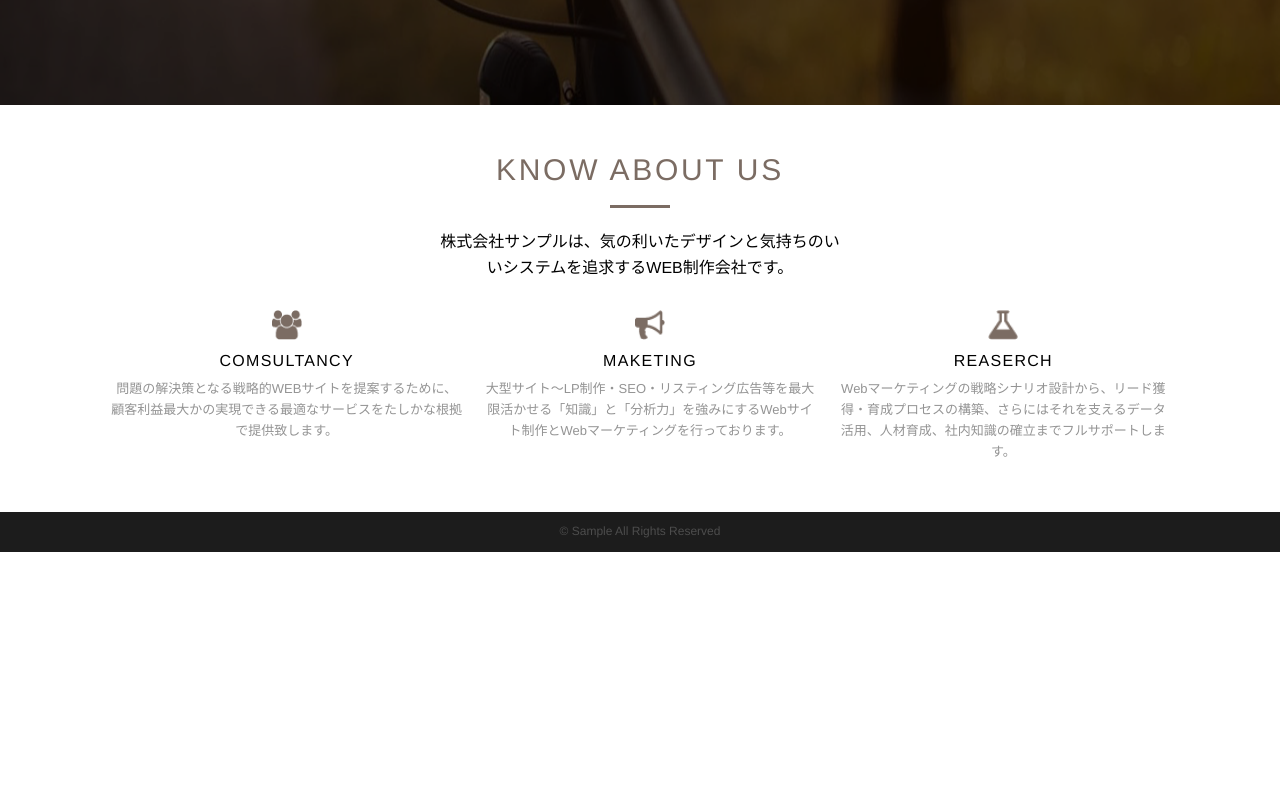
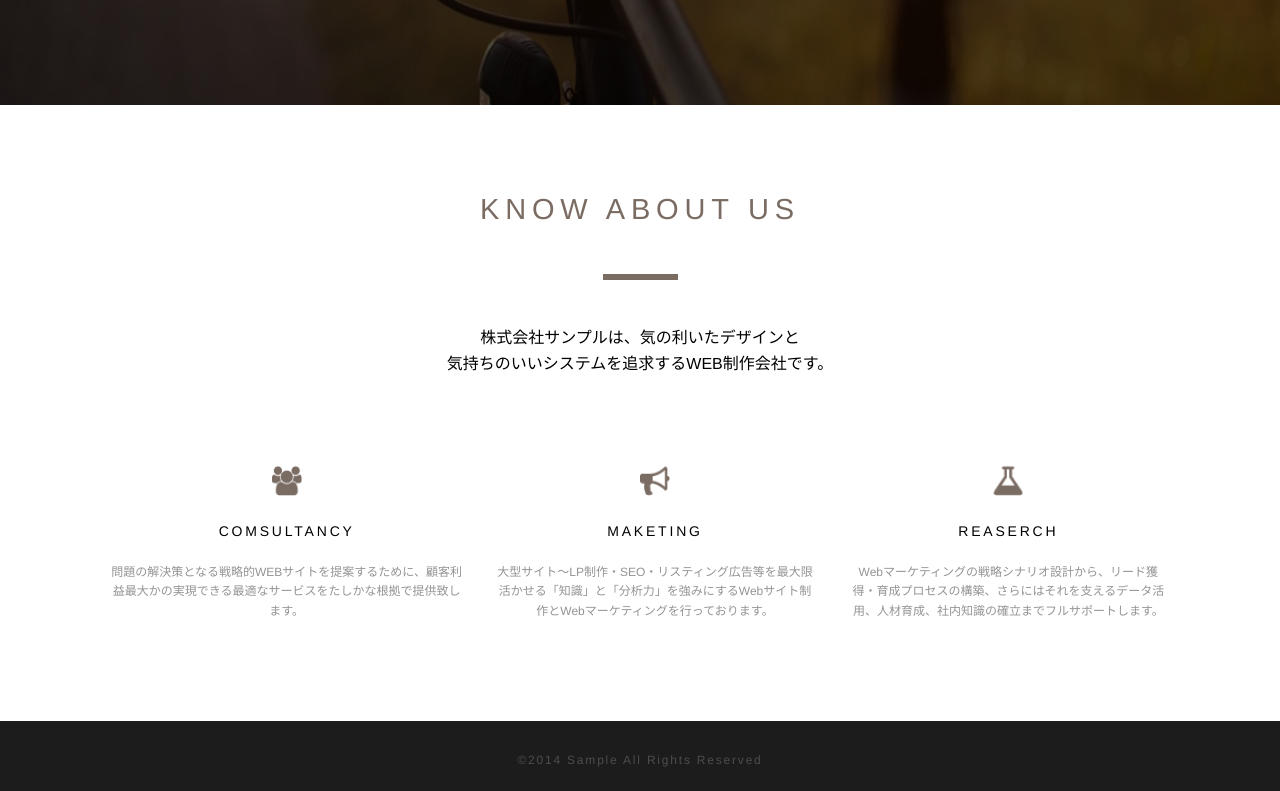
Before and after one commit to bra-kodairakenya/Responsive-design02, a plain HTML site: page index.html in a window 1280 px wide. Shown: the part 665-1456 px from the top of the page. Before the commit the page ends 1217 px from the top, so only its background shows below. Drawn offline with nearby package versions, Linux system fonts and the light colour scheme.

Commit message:
pc design fix

```diff
--- a/_pc.scss
+++ b/_pc.scss
@@ -106,24 +106,24 @@
   width: 100%;
   height: auto;
   .aboutInner {
-    width: 400px;
-    margin: 0 auto 30px auto;
+    width: 430px;
+    margin: 0 auto 90px auto;
     text-align: center;
     .aboutTitle {
-      padding-bottom: 20px;
-      font-size: 30px;
+      padding-bottom: 50px;
+      font-size: 29px;
       color: #7b6c63;
-      font-weight: 400;
-      letter-spacing: 0.09em;
+      font-weight: 500;
+      letter-spacing: 0.2em;
     }
     .aboutTitleUnderLine {
       display: block;
-      width: 60px;
-      height: 1px;
+      width: 75px;
+      height: 0;
       margin: 0 auto;
-      padding-bottom: 20px;
+      padding-bottom: 45px;
       border: 0;
-      border-top: 3px solid #7b6c63;
+      border-top: 6px solid #7b6c63;
     }
     .aboutText {
       color: #000;
@@ -140,18 +140,19 @@
     display: table-cell;
     vertical-align: top;
     text-align: center;
-    padding-left: 20px;
+    padding-left: 30px;
     .businessInnerImg {
       width: 30px;
       height: 30px;
     }
     .businessInnerTitle {
-      padding: 10px 0;
-      font-weight: 300;
-      letter-spacing: 0.08em;
+      padding: 25px 0;
+      font-size: 14px;
+      font-weight: 400;
+      letter-spacing: 0.2em;
     }
     .businessInnerText {
-      font-size: 13px;
+      font-size: 12px;
       color: #949494;
       line-height: 1.6em;
     }
@@ -166,6 +167,7 @@
   text-align: center;
   .smallFont {
     font-size: 12px;
+    letter-spacing: 0.15em;
     color: #4d4d4d;
   }
 }
--- a/index.html
+++ b/index.html
@@ -56,7 +56,7 @@
           <div class="aboutInner">
             <h2 class="aboutTitle">KNOW ABOUT US</h2>
             <hr class="aboutTitleUnderLine">
-            <p class="aboutText">株式会社サンプルは、気の利いたデザインと気持ちのいいシステムを追求するWEB制作会社です。</p>
+            <p class="aboutText">株式会社サンプルは、気の利いたデザインと<br>気持ちのいいシステムを追求するWEB制作会社です。</p>
           </div><!-- aboutText -->
           <div class="business">
             <section class="businessInner">
@@ -81,7 +81,7 @@
 
     <footer id="footer">
       <div class="footerInner">
-        <p class="copyright"><small class="smallFont">&copy; Sample All Rights Reserved</small></p>
+        <p class="copyright"><small class="smallFont">&copy;2014 Sample All Rights Reserved</small></p>
       </div>
     </footer>
 
--- a/style.scss
+++ b/style.scss
@@ -14,15 +14,15 @@
 
 #content {
   .contentInner {
-    padding: 50px 0;
+    padding: 90px 0 100px 0;
   }
 }
 
 #footer {
   background-color: #1c1c1c;
   .footerInner {
-    height: 30px;
-    padding-top: 10px;
+    height: 40px;
+    padding-top: 30px;
   }
 }
 
```
Also changed, not shown: style.css.
